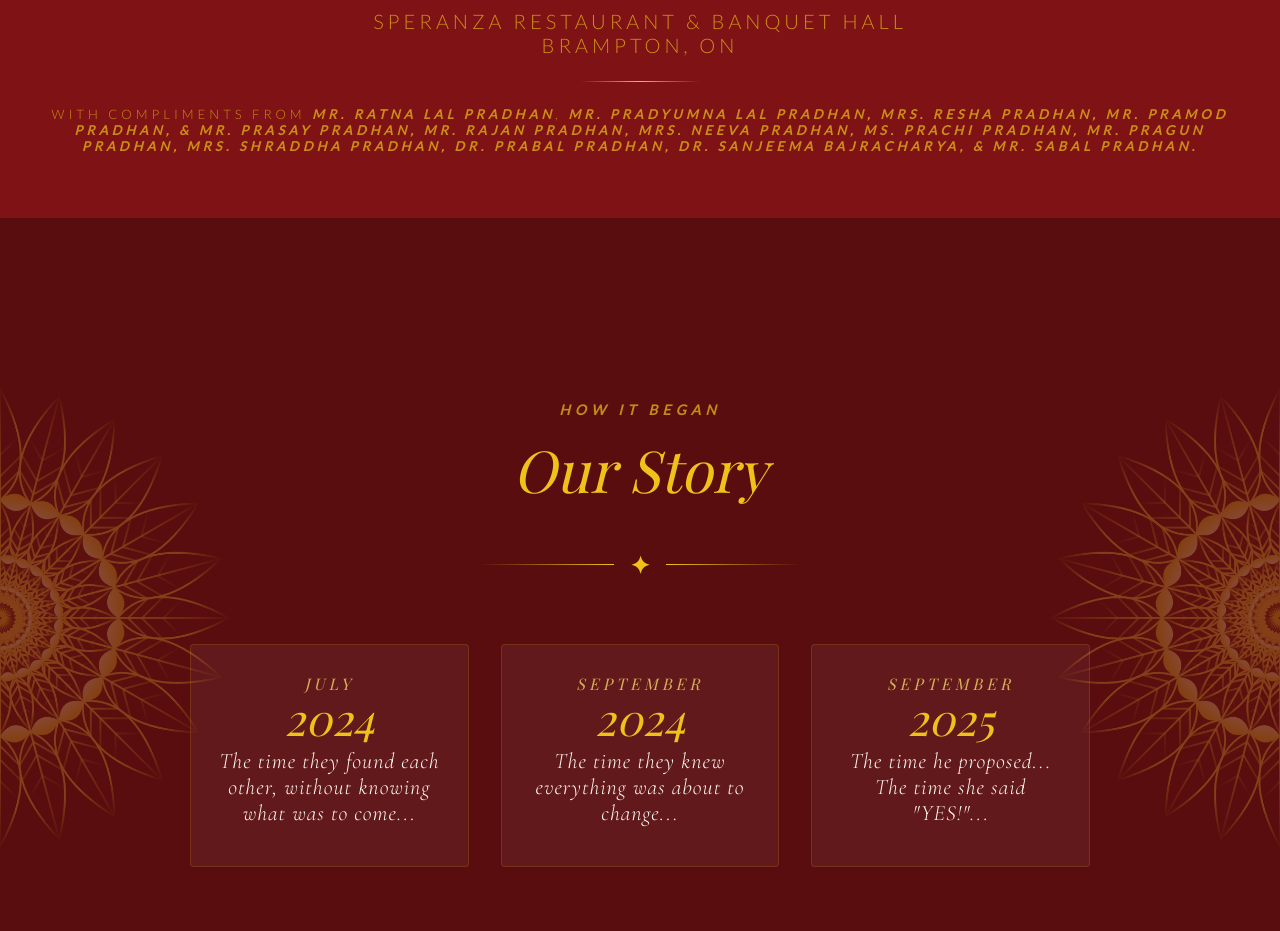
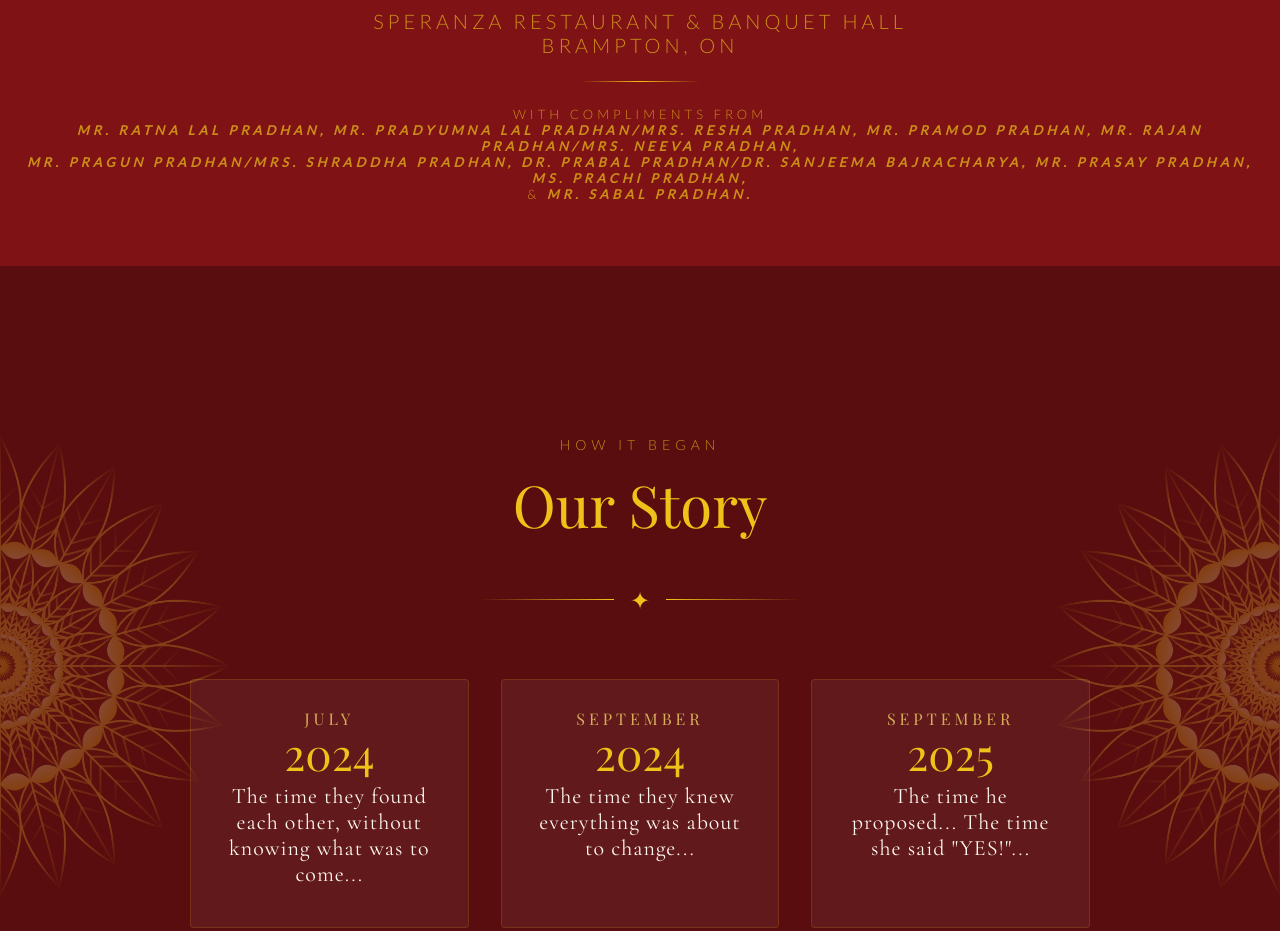
Before and after one commit to xandarDevs/pratik-chelina-wedding, a plain HTML site: page index.html in a window 1280 px wide. Shown: the part 1368-2299 px from the top of the page. Drawn offline with nearby package versions, Linux system fonts and the light colour scheme; a web font is replaced by a local one.

Commit message:
Corrected name order

```diff
--- a/index.html
+++ b/index.html
@@ -283,12 +283,14 @@
     </p>
     <div class="divider"></div>
     <p class="post-title" style="font-size:13px;letter-spacing:4px;text-transform:uppercase;color:var(--gold);opacity:.7;margin-top:1.5rem">
-      With compliments from
-      <strong><em>Mr. Ratna Lal Pradhan</em></strong>,
-      <strong><em>Mr. Pradyumna Lal Pradhan, Mrs. Resha Pradhan, Mr. Pramod Pradhan, & Mr. Prasay Pradhan,
-      <strong><em>Mr. Rajan Pradhan, Mrs. Neeva Pradhan, Ms. Prachi Pradhan,
-      <strong><em>Mr. Pragun Pradhan, Mrs. Shraddha Pradhan,
-      <strong><em>Dr. Prabal Pradhan, Dr. Sanjeema Bajracharya, & Mr. Sabal Pradhan.</em></strong>
+      With compliments from <br>
+      <strong><em>Mr. Ratna Lal Pradhan,
+      Mr. Pradyumna Lal Pradhan/Mrs. Resha Pradhan, Mr. Pramod Pradhan,
+      Mr. Rajan Pradhan/Mrs. Neeva Pradhan,<br>
+      Mr. Pragun Pradhan/Mrs. Shraddha Pradhan,
+      Dr. Prabal Pradhan/Dr. Sanjeema Bajracharya,
+      Mr. Prasay Pradhan, Ms. Prachi Pradhan,</em></strong><br>
+      & <strong><em>Mr. Sabal Pradhan.</em></strong>
       </p>
   </div>
 </section>
```
